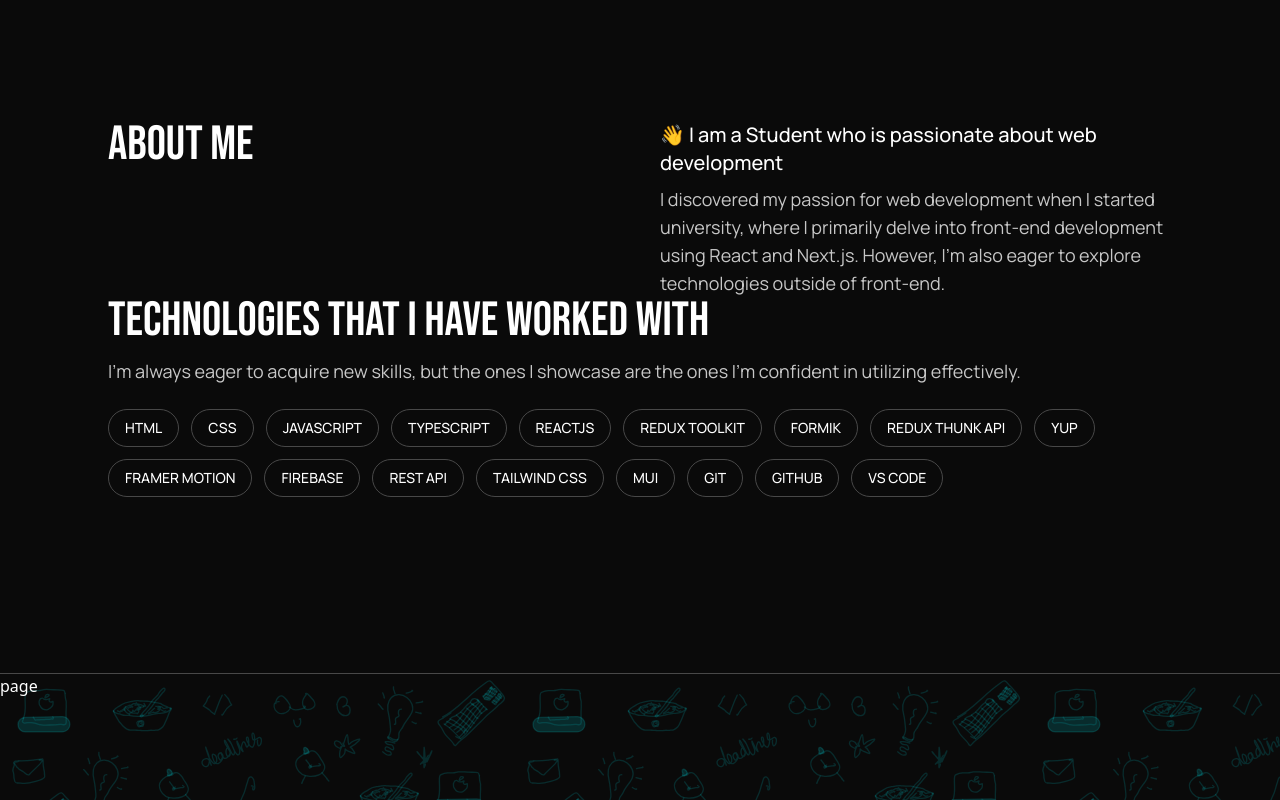
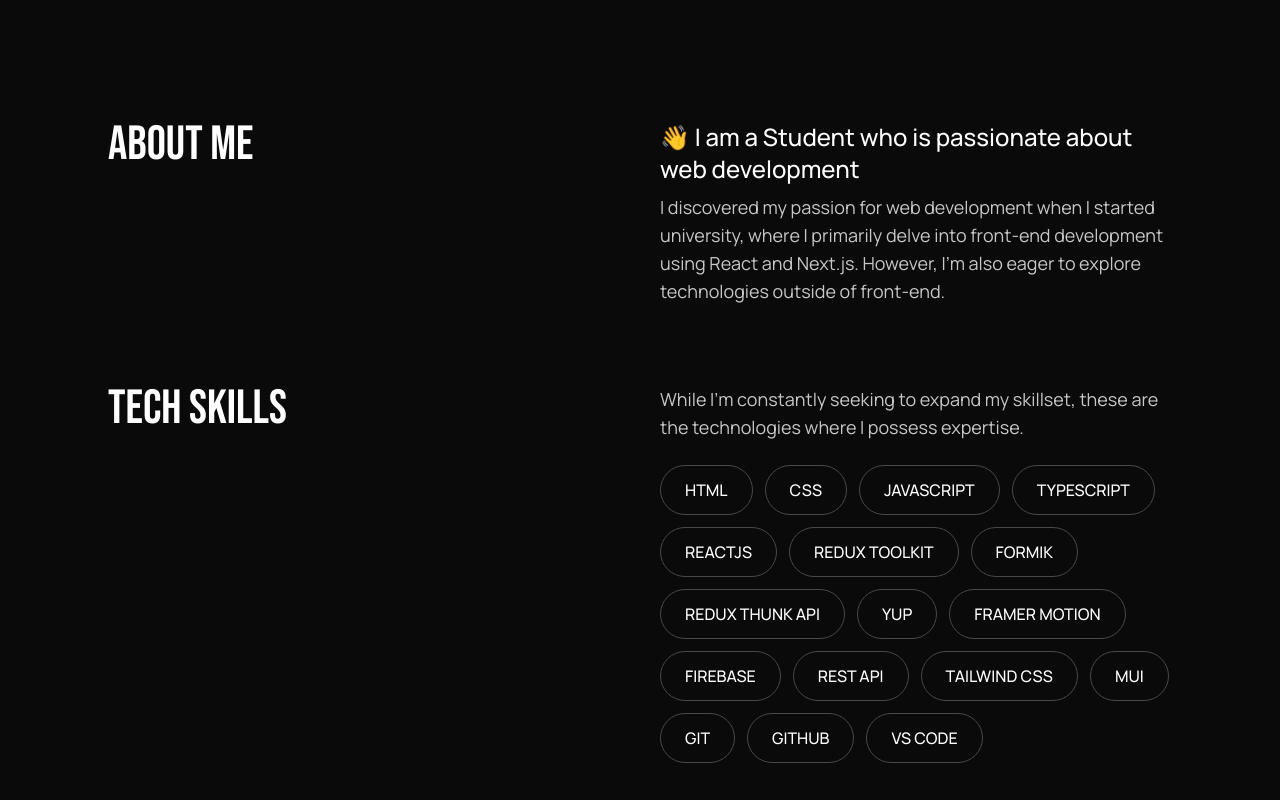
Before and after one commit to giorgio324/portfolio, a Next.js app: page / in a window 1280 px wide. Shown: the part 800-1600 px from the top of the page. Built offline with nearby package versions, Linux system fonts and the light colour scheme.

Commit message:
fixed classnames in aboutskills, added flex grow in about title instead of minwidth,fixed Reveal component where x and y was set to 0 no matter of the direction value, in StaggerReveal added variants and whileinviev prop

```diff
--- a/src/components/about/AboutSkills.tsx
+++ b/src/components/about/AboutSkills.tsx
@@ -3,17 +3,20 @@
 import StaggerReveal from '../animation/StaggerReveal';
 const AboutSkills = () => {
   return (
-    <section>
+    <section className='md:my-20 md:flex justify-between gap-10'>
+      <div className='flex-grow'>
         <RevealWithBackground>
-        <h1 className='text-4xl lg:text-5xl flex flex-col bebas-neue'>
-          Technologies that i have worked with
+          <h1 className='text-4xl lg:text-5xl flex flex-col bebas-neue w-max'>
+            Tech Skills
           </h1>
         </RevealWithBackground>
-      <div className='mt-3'>
+      </div>
+      <div className='mt-3 md:mt-0 md:max-w-lg'>
+        <div>
           <RevealWithBackground>
             <p className='md:text-lg manrope text-paragraphTextColor'>
-            I'm always eager to acquire new skills, but the ones I showcase are
-            the ones I'm confident in utilizing effectively.
+              While I'm constantly seeking to expand my skillset, these are the
+              technologies where I possess expertise.
             </p>
           </RevealWithBackground>
         </div>
@@ -21,13 +24,14 @@
           {skills.map((skill, index) => {
             return (
               <StaggerReveal key={skill} index={index} delay={0.1}>
-              <p className='text-sm uppercase manrope font-medium border border-borderColor px-4 py-2 rounded-full'>
+                <p className='text-sm md:text-base uppercase manrope font-medium border border-borderColor px-4 py-2 md:px-6 md:py-3 rounded-full'>
                   {skill}
                 </p>
               </StaggerReveal>
             );
           })}
         </div>
+      </div>
     </section>
   );
 };
--- a/src/components/about/AboutTitle.tsx
+++ b/src/components/about/AboutTitle.tsx
@@ -2,7 +2,7 @@
 const AboutTitle = () => {
   return (
     <section className='md:flex justify-between gap-10'>
-      <div>
+      <div className='flex-grow'>
         <RevealWithBackground>
           <h1 className='text-4xl lg:text-5xl flex flex-col bebas-neue w-max'>
             About me
@@ -12,14 +12,14 @@
       <div className='md:max-w-lg'>
         <div className='mt-4 md:mt-0'>
           <RevealWithBackground>
-            <p className='text-xl manrope font-medium'>
+            <p className='text-xl md:text-2xl manrope font-medium'>
               👋 I am a Student who is passionate about web development
             </p>
           </RevealWithBackground>
         </div>
         <div className='mt-2'>
           <RevealWithBackground>
-            <p className='text-paragraphTextColor text-lg manrope'>
+            <p className='text-paragraphTextColor md:text-lg manrope'>
               I discovered my passion for web development when I started
               university, where I primarily delve into front-end development
               using React and Next.js. However, I'm also eager to explore
--- a/src/components/animation/Reveal.tsx
+++ b/src/components/animation/Reveal.tsx
@@ -16,8 +16,8 @@
     },
     visible: {
       opacity: 1,
-      y: direction === 'down-to-up' ? 0 : 0,
-      x: direction === 'right-to-left' ? 0 : 0,
+      y: 0,
+      x: 0,
     },
   };
   return (
--- a/src/components/animation/StaggerReveal.tsx
+++ b/src/components/animation/StaggerReveal.tsx
@@ -17,15 +17,24 @@
   className,
   directionX = 'left-to-right',
 }: Props) => {
+  const variants = {
+    initial: {
+      opacity: 0,
+      translateX: directionX === 'left-to-right' ? -50 : 50,
+    },
+    visible: {
+      opacity: 1,
+      translateX: 0,
+    },
+  };
   return (
     <motion.div
-      initial={{
-        opacity: 0,
-        translateX: directionX === 'left-to-right' ? -50 : 50,
-      }}
-      animate={{ opacity: 1, translateX: 0 }}
+      variants={variants}
+      initial={'initial'}
       transition={{ duration: 0.3, delay: (index + 1) * delay }}
       className={className}
+      whileInView={'visible'}
+      viewport={{ once: true }}
     >
       {children}
     </motion.div>
```
Lines whose indentation alone changed are shown as unchanged.
